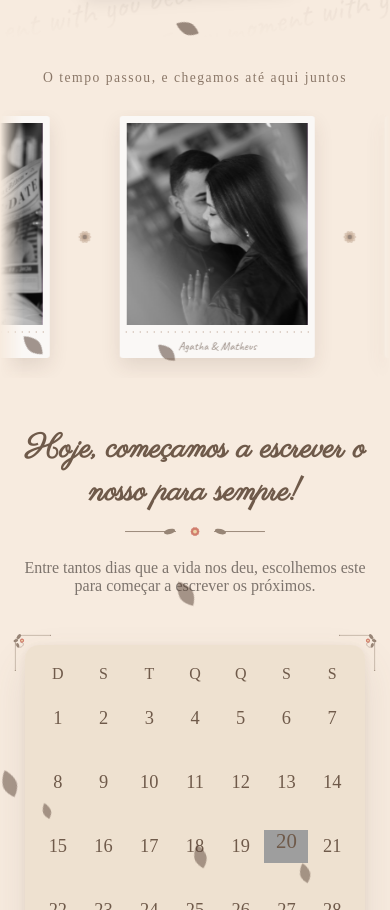
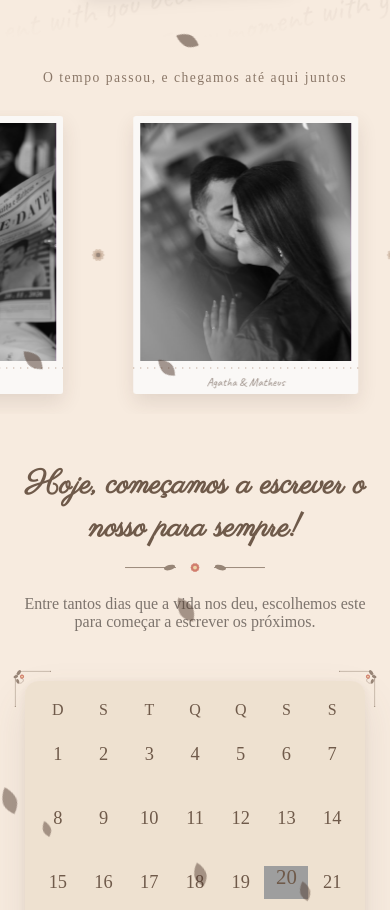
Before and after one commit to PedroNuness-Dev/Casamento-Agatha-Matheus, an Angular app: page / in a window 390 px wide. Shown: the part 1946-2856 px from the top of the page. Built offline with nearby package versions, Linux system fonts and the light colour scheme; grey boxes are pictures that could not be loaded; a web font is replaced by a local one.

Commit message:
refactor: aumenta tamanho das imagens no carrossel

```diff
--- a/src/app/components/convite-component/convite-component.scss
+++ b/src/app/components/convite-component/convite-component.scss
@@ -770,7 +770,7 @@
     margin: 12px auto 0;
     padding: 0 20px;
     font-family: "Alice", serif;
-    font-size: 3rem;
+    font-size: 2rem;
     letter-spacing: 1.5px;
     color: #6f5a4a;
     opacity: 0.8;
@@ -819,21 +819,7 @@
     padding: 10px 0 20px;
     margin-bottom: 50px;
 
-    // fade suave só nas bordas laterais
-    mask-image: linear-gradient(
-      to right,
-      transparent 0%,
-      black 6%,
-      black 94%,
-      transparent 100%
-    );
-    -webkit-mask-image: linear-gradient(
-      to right,
-      transparent 0%,
-      black 6%,
-      black 94%,
-      transparent 100%
-    );
+
   }
 
   // sprite invisível (não usado no momento pelo carrossel, mantido caso volte a ser referenciado via <use>)
@@ -856,8 +842,8 @@
   // ---------- Card (porta-retrato estilo polaroid, minimalista) ----------
 
   .flower-carousel-item {
-    width: 340px;
-    height: 420px;
+    width: 400px;
+    height: 495px;
   }
 
   .polaroid-frame {
@@ -982,8 +968,8 @@
     }
 
     .flower-carousel-item {
-      width: 260px;
-      height: 320px;
+      width: 310px;
+      height: 385px;
     }
 
     .polaroid-frame {
@@ -1127,8 +1113,8 @@
     }
 
     .flower-carousel-item {
-      width: 195px;
-      height: 242px;
+      width: 225px;
+      height: 278px;
     }
 
     .polaroid-frame {
@@ -1146,7 +1132,9 @@
       height: 24px;
       margin: 0 -7px;
     }
-    .polaroid-caption-text { font-size: 0.75rem; }
+    .polaroid-caption-text {
+      font-size: 0.75rem;
+    }
 
     .flower-divider {
       width: 30px;
```
